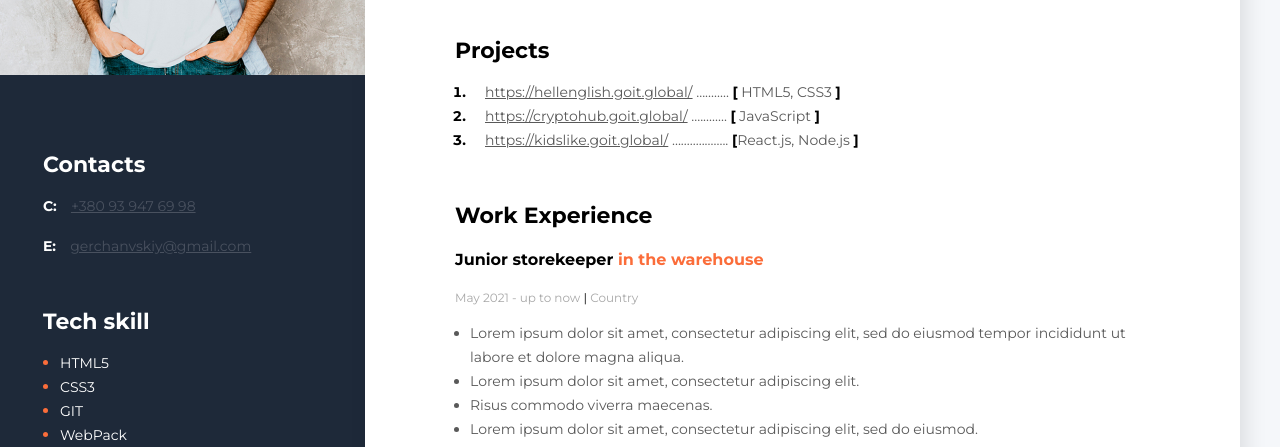
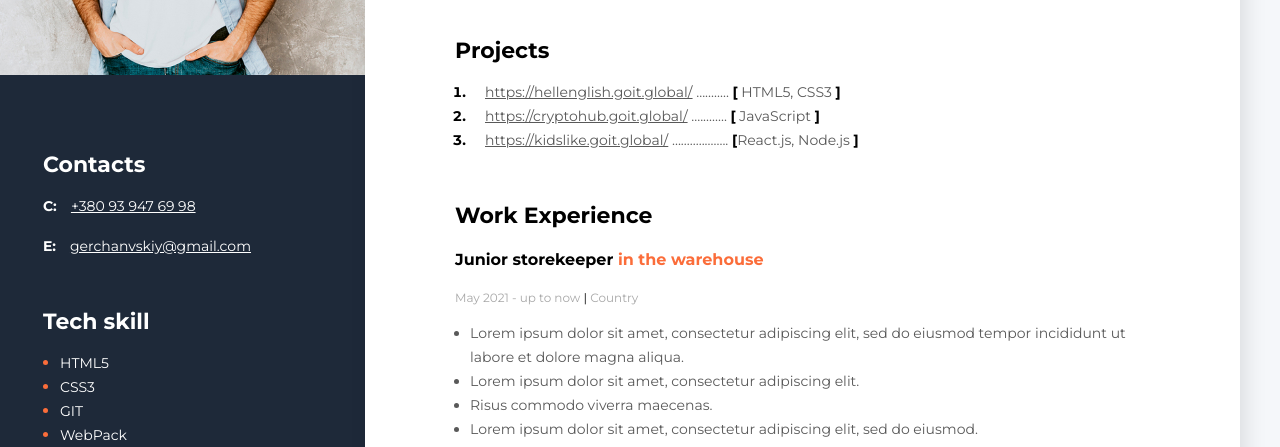
Before and after one commit to IvanHerchanivs/resume, a plain HTML site: page index.html in a window 1280 px wide. Shown: the part 327-774 px from the top of the page. Drawn offline with Linux system fonts and the light colour scheme.

Commit message:
Add files via upload

```diff
--- a/styles/styles.css
+++ b/styles/styles.css
@@ -206,7 +206,7 @@ margin-bottom: 10px;
     font-weight: 700;
     font-size: 14px;
     line-height: 24px;
-    color: #FFFFFF;
+    color: #fff;
     margin-right: 10px;
     width: 26px;
 }
@@ -216,7 +216,7 @@ margin-bottom: 10px;
     font-weight: 400;
     font-size: 14px;
     line-height: 24px;
-color: #49515F;
+color: #fff;
 width: 157px;
 }
 .tech-skills-list{
```
Also changed, not shown: index.html (+3 -2 lines).
